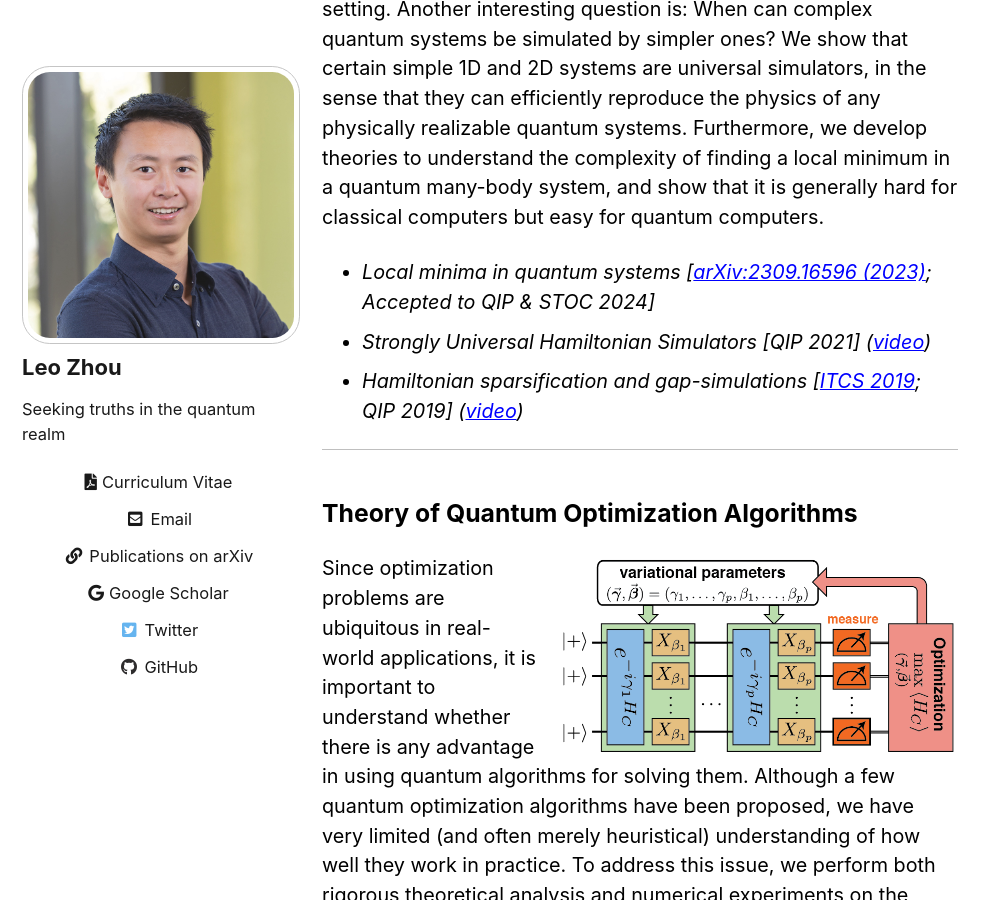
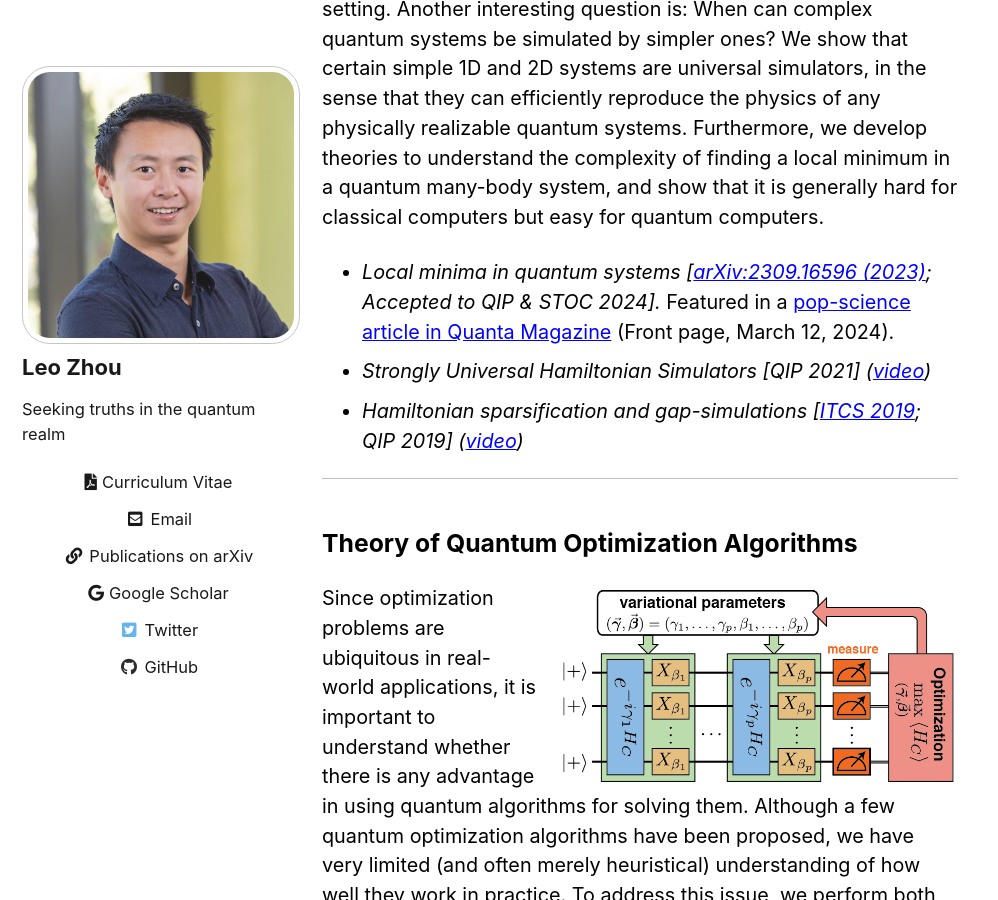
Before and after one commit to leozhou92/leozhou92.github.io, a Jekyll site: the page built from _pages/research.html, in a window 1280 px wide and 900 px high, scrolled down 854 px. Shown: the whole window, without its empty margins (0-998 px from the left). Built offline with Jekyll 4.4.1, drawn with Linux system fonts in a browser that asks for light colours; cached includes are drawn as plain includes.

Commit message:
Update to include quanta magazine article

```diff
--- a/_pages/research.html
+++ b/_pages/research.html
@@ -26,7 +26,7 @@ title: Research Overview
 
 <ul>
 	<li>
-		<em>Local minima in quantum systems [<a data-url="https://arxiv.org/abs/2309.16596" href="https://arxiv.org/abs/2309.16596" target="_blank" title="">arXiv:2309.16596 (2023)</a>; Accepted to QIP & STOC 2024]</em>
+		<em>Local minima in quantum systems [<a data-url="https://arxiv.org/abs/2309.16596" href="https://arxiv.org/abs/2309.16596" target="_blank" title="">arXiv:2309.16596 (2023)</a>; Accepted to QIP & STOC 2024].</em> Featured in a <a data-url="https://www.quantamagazine.org/physicists-finally-find-a-problem-only-quantum-computers-can-do-20240312/" href="https://www.quantamagazine.org/physicists-finally-find-a-problem-only-quantum-computers-can-do-20240312/" target="_blank" title="">pop-science article in Quanta Magazine</a>  (Front page, March 12, 2024).
 	</li>
 	<li>
 		<em>Strongly Universal Hamiltonian Simulators [QIP 2021] (<a data-url="https://simons.berkeley.edu/talks/universal-hamiltonia" href="https://simons.berkeley.edu/talks/universal-hamiltonia" target="_blank" title="">video</a>)</em>
```
Also changed, not shown: 1 other file.
